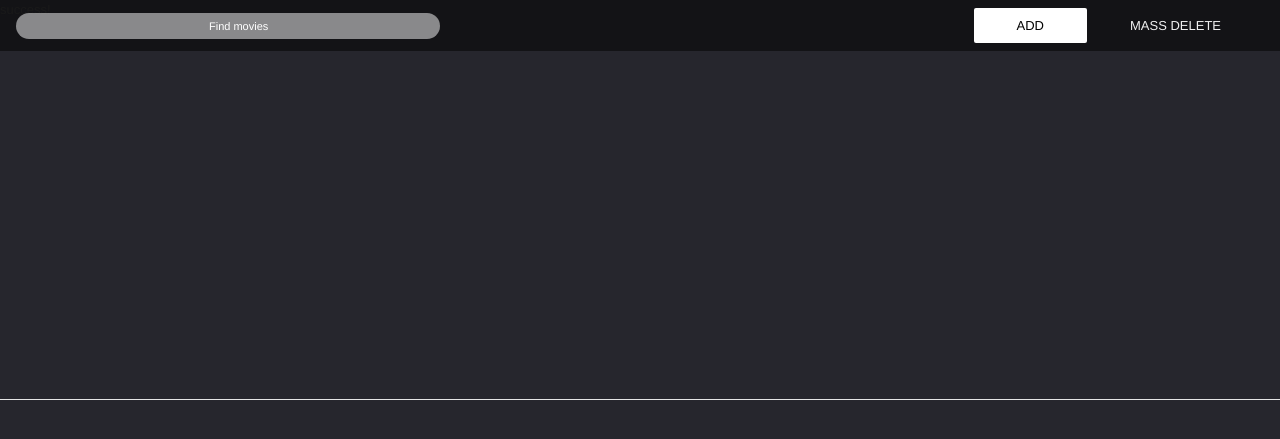
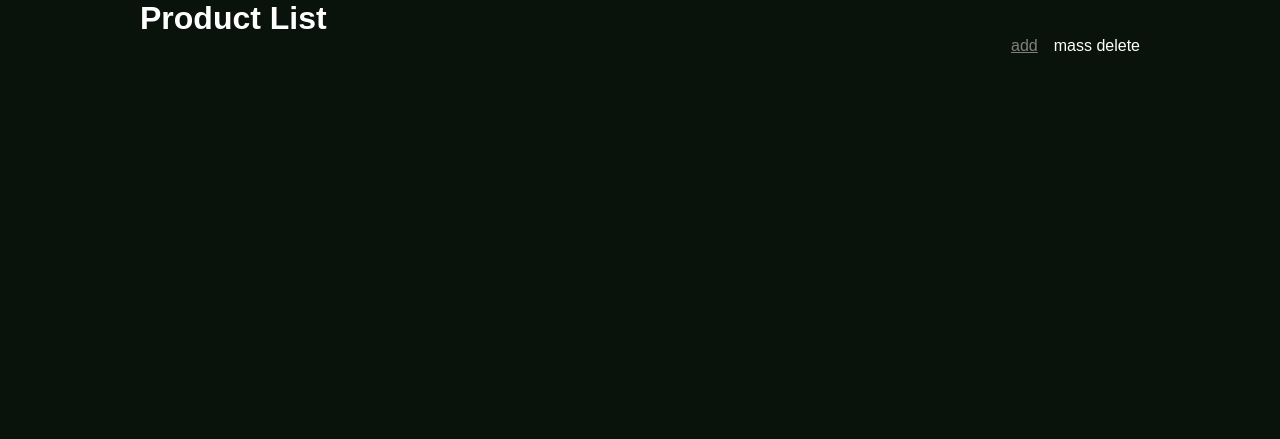
Before and after one commit to Pan-be/product_list_menager, a PHP site: page /movies_/ in a window 1280 px wide. Shown: the top 439 px of the page. Run offline with PHP 8.4, Linux system fonts and the light colour scheme; data that the repository does not hold is empty; some libraries are stand-ins or nearby versions.

Commit message:
added new lighter index.php

```diff
--- a/Crud.php
+++ b/Crud.php
@@ -9,7 +9,6 @@ class Crud {
     public function __construct() {
         $this->conn = getdbconnection();
 
-        echo('success!');
     }
 
     public function create($data_array, $table)
--- /dev/null
+++ b/css/styles.css
@@ -0,0 +1,72 @@
+* {
+	margin: 0;
+}
+body {
+	font-family: "Quicksand", sans-serif;
+	color: white;
+	background-color: rgb(9, 19, 12);
+}
+
+a {
+	color: gray;
+}
+
+p {
+	text-align: center;
+}
+
+.containeer {
+	margin: auto;
+	max-width: 1000px;
+}
+
+header {
+	display: flex;
+	flex-direction: column;
+	justify-content: space-between;
+}
+
+.menu-items {
+	margin: 0;
+	padding: 0;
+	list-style: none;
+	display: flex;
+	justify-content: right;
+}
+
+.menu-item {
+	margin: 0 1rem;
+	justify-content: right;
+}
+
+main {
+	display: flex;
+	flex-direction: row;
+	flex-wrap: wrap;
+	justify-content: center;
+	gap: 50px;
+}
+
+.card {
+	background-color: gray;
+	min-width: 200px;
+	min-height: 220px;
+	display: flex;
+	justify-content: center;
+	text-align: center;
+	position: relative;
+}
+
+.checkbox {
+	position: absolute;
+	top: 10px;
+	left: 10px;
+    cursor: pointer;
+}
+
+.properties {
+	display: flex;
+	flex-direction: column;
+	justify-content: center;
+	text-align: center;
+}
--- a/index.php
+++ b/index.php
@@ -1,76 +1,38 @@
-<!DOCTYPE html>
-<html lang="en">
+<html lang="eng">
 
 <head>
-    <meta http-equiv="Content-Type" content="text/html; charset=UTF-8">
-
-    <meta name="viewport" content="width=device-width, initial-scale=1, shrink-to-fit=no">
-    <meta name="description" content="">
-    <meta name="author" content="">
-    <link rel="apple-touch-icon" sizes="120x120" href="images/favicon/apple-touch-icon.png">
-    <link rel="icon" type="image/png" sizes="32x32" href="images/favicon/favicon-32x32.png">
-    <link rel="icon" type="image/png" sizes="16x16" href="images/favicon/favicon-16x16.png">
-    <!-- <link rel="manifest" href="http://localhost/site.webmanifest"> -->
-    <link rel="mask-icon" href="http://localhost/safari-pinned-tab.svg" color="#5bbad5">
-    <meta name="msapplication-TileColor" content="#da532c">
-    <meta name="theme-color" content="#ffffff">
-
-    <title>Products</title>
-    <!-- <link rel="canonical" href="https://getbootstrap.com/docs/4.3/components/carousel/"> -->
-    <link rel="stylesheet" href="https://use.fontawesome.com/releases/v5.8.2/css/all.css"
-        integrity="sha384-oS3vJWv+0UjzBfQzYUhtDYW+Pj2yciDJxpsK1OYPAYjqT085Qq/1cq5FLXAZQ7Ay" crossorigin="anonymous">
-    <link rel="stylesheet" href="https://stackpath.bootstrapcdn.com/bootstrap/4.3.1/css/bootstrap.min.css"
-        integrity="sha384-ggOyR0iXCbMQv3Xipma34MD+dH/1fQ784/j6cY/iJTQUOhcWr7x9JvoRxT2MZw1T" crossorigin="anonymous">
-    <link href="css/style.css" rel="stylesheet" type="text/css">
-    <!-- <script src="js/jquery.min.js.download"></script> -->
+    <meta charset="UTF-8">
+    <meta http-equiv="X-UA-Compatible" content="IE=edge">
+    <meta name="viewport" content="width=device-width, initial-scale=1.0">
+    <link rel="stylesheet" href="./css/styles.css">
+    <title>Products List</title>
 </head>
 
-<body style="background-color: #26262d">
-
+<body><div class="containeer">
     <header>
-        <nav class="navbar navbar-expand-lg fixed-top" style="color:#f0f0f0 !important;">
-
-            <section class="yOpR1 wG6fJ" style="width:34%;color:#ffffff;">
-                <form action="http://localhost/movies_/index.php" method="GET">
-                    <input class="" type="text" id="search-movies" placeholder="Find movies" name="search-item"
-                        required="" value="" style="width:100%">
-                </form>
-            </section>
-            <ul class="navbar-nav ml-auto">
-                <li class="nav-item active btn-signup">
-                    <a class="nav-link" href="http://localhost/products/add-product"
-                        style="color:black !important;text-transform: uppercase;">Add
-                        <span class="sr-only">(current)</span></a>
-                </li>
-                <li class="nav-item btn-signin">
-                    <a class="nav-link" href="http://localhost/movies_/#" style="text-transform: uppercase;">Mass
-                        Delete</a>
-                </li>
-            </ul>
-
-            </div>
-        </nav>
+        <h1>Product List</h1>
+        <ul class="menu-items">
+            <li class="menu-item"><a href="add-product.php">add</a></li>
+            <li>mass delete</li>
+        </ul>
     </header>
-
-    <main role="main">
-        <?php
+    <main>
+         <?php
 
                         include_once './ProductsController.php';
                         $productController = new ProductsController;
                         $products = $productController->getProducts();
 
         ?>
-        <div class="container marketing" style="margin-top: 60px; margin-bottom: 20px">
-            <div class="row" style="min-height: 300px;">
-                <?php foreach($products as $key=>$product) {?>
-                <div class="col-sm-6 col-md-4 col-lg-3 mt-4">
+         <?php foreach($products as $key=>$product) {?>
+
                     <div class="card">
-                        <!-- <img class="card-img-top" src="images/movie_covers/murder in miami.PNG"> -->
-                        <div class="card-block">
+                    <input type="checkbox" class="checkbox" />
+                        <div class="properties">
                             <h4 class="card-title"><?= $product['sku']?></h4>
-                        </div>
-                        <div class="card-footer">
-                            <div id="mv-details-container">
+
+
+                            <div id="details-container">
                                 <div><?= $product['name'] ?></div>
                                 <div><?= $product['price'] ?> $</div>
                                 <?php if (!empty($product['size'])): ?>
@@ -81,26 +43,15 @@
                                 <?php endif; ?>
                                 <?php if (!empty($product['height']) && !empty($product['width']) && !empty($product['length'])): ?>
                                 <div class="properties">Dimension:
-                                    <?= $product['height'] ?>x<?= $product['width'] ?>x<?= $product['length'] ?></div>
+                                    <div><?= $product['height'] ?>x<?= $product['width'] ?>x<?= $product['length'] ?></div></div>
                                 <?php endif; ?>
-                            </div>
-                        </div>
+                            </div></div>
+
                     </div>
-                </div>
+
                 <?php } ?>
-
-            </div>
-
-
-
     </main>
-    <!-- FOOTER -->
-    <footer class="container-fluid">
-        <!-- <p class="float-right"><a href="http://localhost/movies_/#">Back to top</a></p>
-        <p>© 2017-2018 Company, Inc. · <a href="http://localhost/movies_/#">Privacy</a> · <a
-                href="http://localhost/movies_/#">Terms</a></p> -->
-    </footer>
-
+    <footer></footer></div>
 </body>
 
 </html>
```
Also changed, not shown: index2.php (added, +106 -0 lines).
